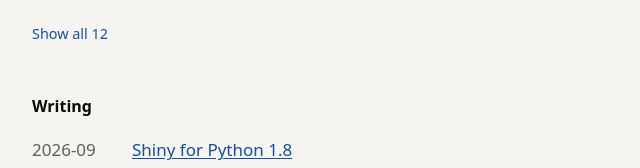
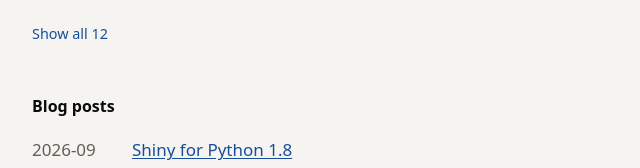
Before and after one commit to schloerke/schloerke.github.io, a plain HTML site: page index.html in a window 1280 px wide. Shown: the part 2982-3150 px from the top of the page, 292-932 px from the left. Drawn offline with Linux system fonts and the light colour scheme.

Commit message:
feat: rename Writing to Blog posts (#32)

```diff
--- a/index.html
+++ b/index.html
@@ -173,7 +173,7 @@
         <!-- Lucide (ISC) -->
         <a href="https://vita.schloerke.com/" aria-label="CV" title="CV"><svg viewBox="0 0 24 24" aria-hidden="true"><path d="M6 22a2 2 0 0 1-2-2V4a2 2 0 0 1 2-2h8a2.4 2.4 0 0 1 1.704.706l3.588 3.588A2.4 2.4 0 0 1 20 8v12a2 2 0 0 1-2 2z"/><path d="M14 2v5a1 1 0 0 0 1 1h5"/><path d="M10 9H8"/><path d="M16 13H8"/><path d="M16 17H8"/></svg></a>
         <a href="#talks" aria-label="Talks" title="Talks"><svg viewBox="0 0 24 24" aria-hidden="true"><path d="M2 3h20"/><path d="M21 3v11a2 2 0 0 1-2 2H5a2 2 0 0 1-2-2V3"/><path d="m7 21 5-5 5 5"/></svg></a>
-        <a href="#writing" aria-label="Writing" title="Writing"><svg viewBox="0 0 24 24" aria-hidden="true"><path d="M13 21h8"/><path d="M21.174 6.812a1 1 0 0 0-3.986-3.987L3.842 16.174a2 2 0 0 0-.5.83l-1.321 4.352a.5.5 0 0 0 .623.622l4.353-1.32a2 2 0 0 0 .83-.497z"/></svg></a>
+        <a href="#writing" aria-label="Blog posts" title="Blog posts"><svg viewBox="0 0 24 24" aria-hidden="true"><path d="M13 21h8"/><path d="M21.174 6.812a1 1 0 0 0-3.986-3.987L3.842 16.174a2 2 0 0 0-.5.83l-1.321 4.352a.5.5 0 0 0 .623.622l4.353-1.32a2 2 0 0 0 .83-.497z"/></svg></a>
       </span>
     </nav>
   </header>
@@ -262,7 +262,7 @@
     </section>
 
     <section id="writing" aria-labelledby="writing-h">
-      <h2 id="writing-h">Writing</h2>
+      <h2 id="writing-h">Blog posts</h2>
       <ul class="plain talks" id="posts" style="list-style:none;padding:0"></ul>
     </section>
 
```
Also changed, not shown: 1 other file.
